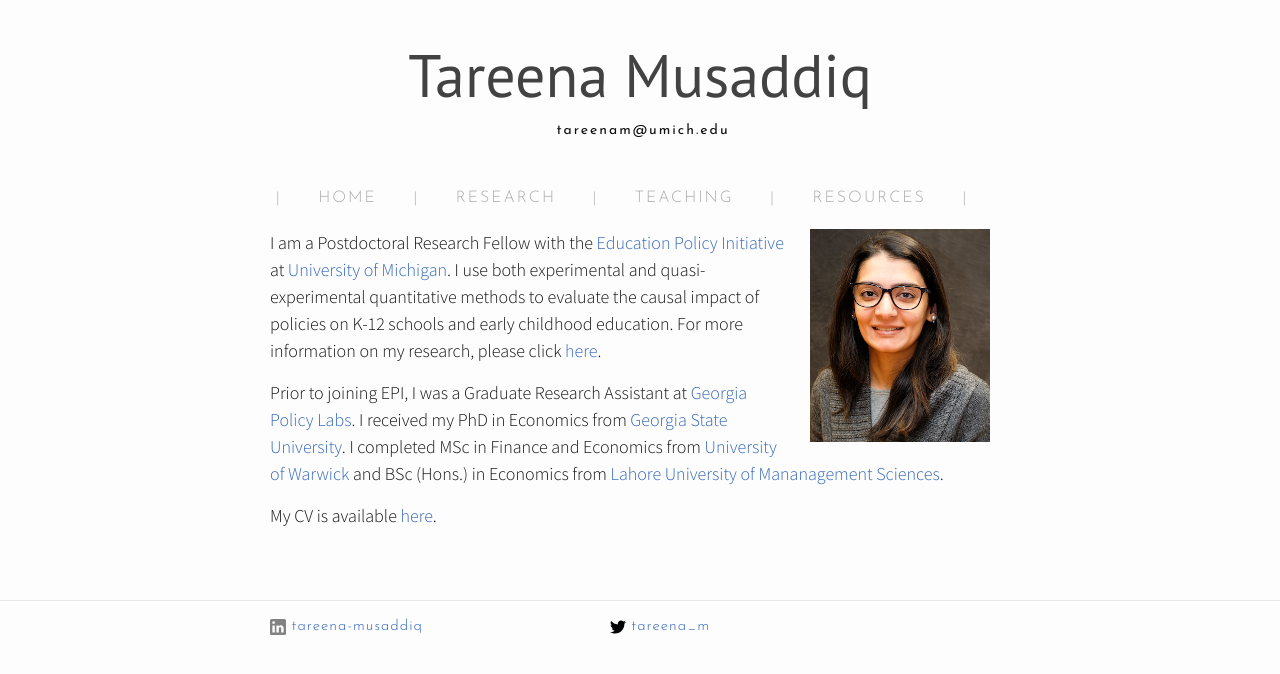
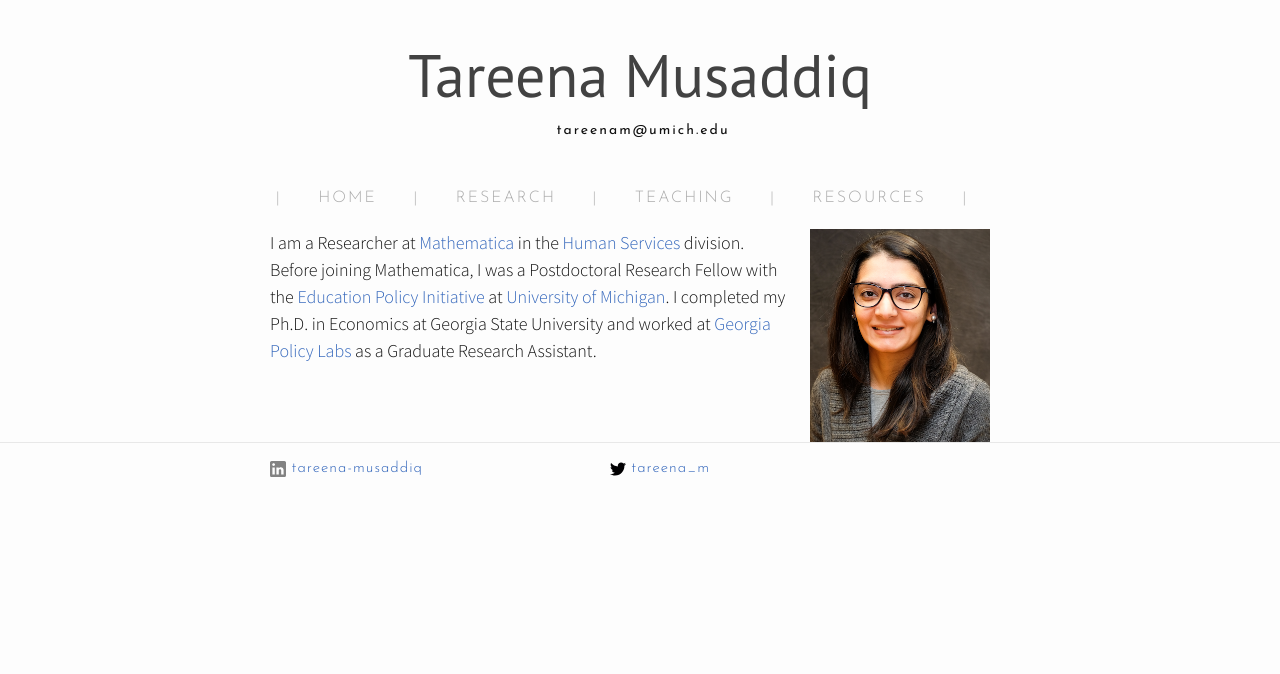
Before and after one commit to tareena/tareena.github.io, a Jekyll site: the page built from 1-about.md, in a window 1280 px wide. Shown: the top 674 px of the page. Built offline with Jekyll 4.4.1, drawn with Linux system fonts in a browser that asks for light colours; nearby versions of some CDN libraries.

Commit message:
Update bio.html

```diff
--- a/_includes/bio.html
+++ b/_includes/bio.html
@@ -1,10 +1,8 @@
 <div class="home">
 
   <div>
-  	<p><img alt="pic" style="width:180px;float:right;margin-left:20px;margin-right:20px;" src="/assets/img/me.png"> I am a Postdoctoral Research Fellow with the <a href="http://www.edpolicy.umich.edu/">Education Policy Initiative</a> at <a href="https://umich.edu/">University of Michigan</a>. I use both experimental and quasi-experimental quantitative methods to evaluate the causal impact of policies on K-12 schools and early childhood education. For more information on my research, please click <a href="https://tareena.github.io/research/">here</a>.</p>
+  	<p><img alt="pic" style="width:180px;float:right;margin-left:20px;margin-right:20px;" src="/assets/img/me.png"> I am a Researcher at <a href="https://www.mathematica.org/">Mathematica</a> in the <a href="https://www.mathematica.org/focus-areas/human-services/">Human Services</a> division. Before joining Mathematica, I was a Postdoctoral Research Fellow with the <a href="http://www.edpolicy.umich.edu/">Education Policy Initiative</a> at <a href="https://umich.edu/">University of Michigan</a>. I completed my Ph.D. in
+Economics at Georgia State University and worked at <a href="https://gpl.gsu.edu/">Georgia Policy Labs</a> as a Graduate Research Assistant.</p>
 
- <p> Prior to joining EPI, I was a Graduate Research Assistant at <a href="https://gpl.gsu.edu/">Georgia Policy Labs</a>. I received my PhD in Economics from <a href="https://aysps.gsu.edu/economics/">Georgia State University</a>. I completed MSc in Finance and Economics from <a href="https://warwick.ac.uk/">University of Warwick</a> and BSc (Hons.) in Economics from <a href="https://lums.edu.pk/">Lahore University of Mananagement Sciences</a>.</p>
-
-<p> My CV is available <a href="/files/cv.pdf">here</a>.</p>
+  </div>
 </div>
-</div>
```
